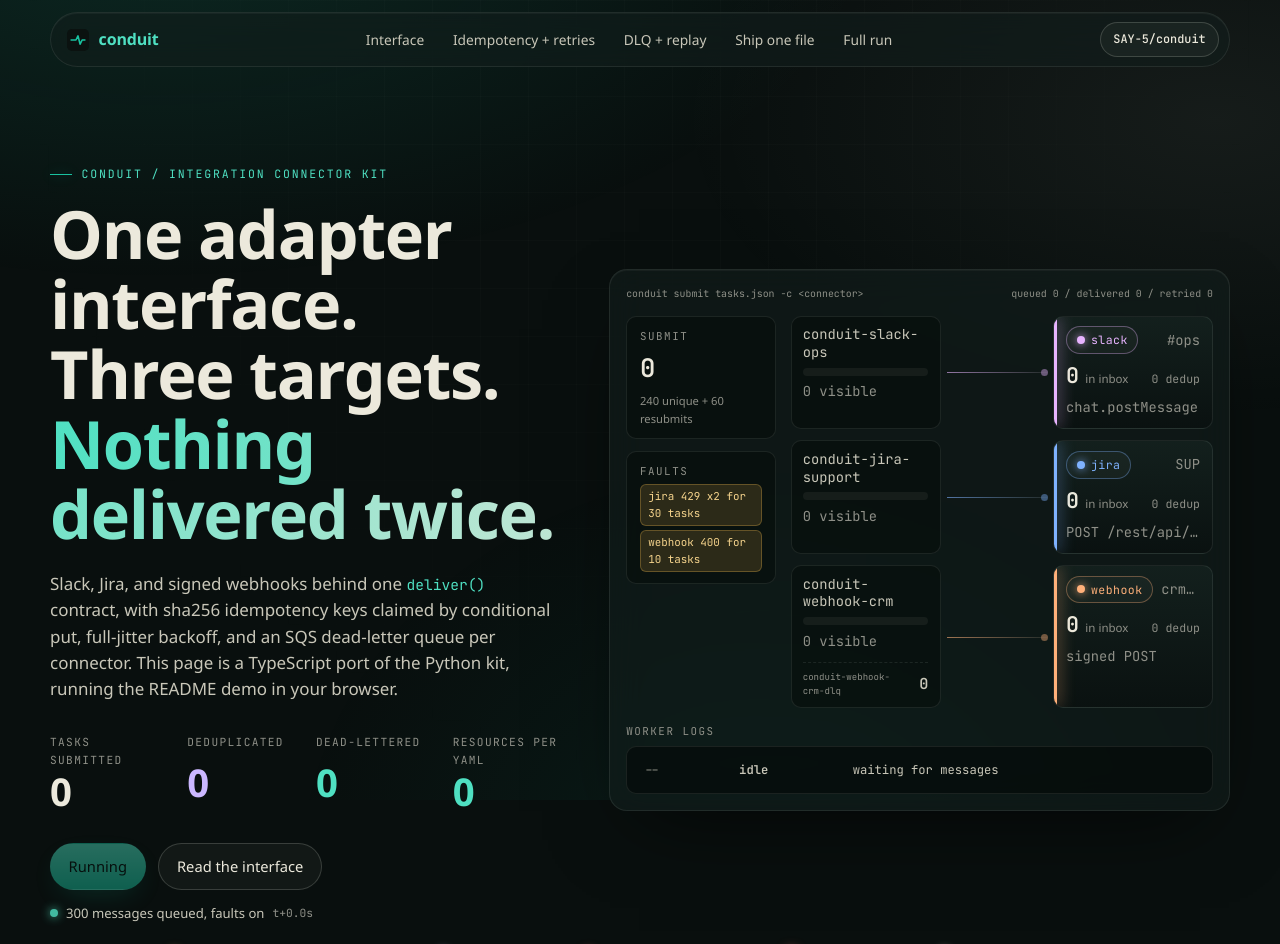
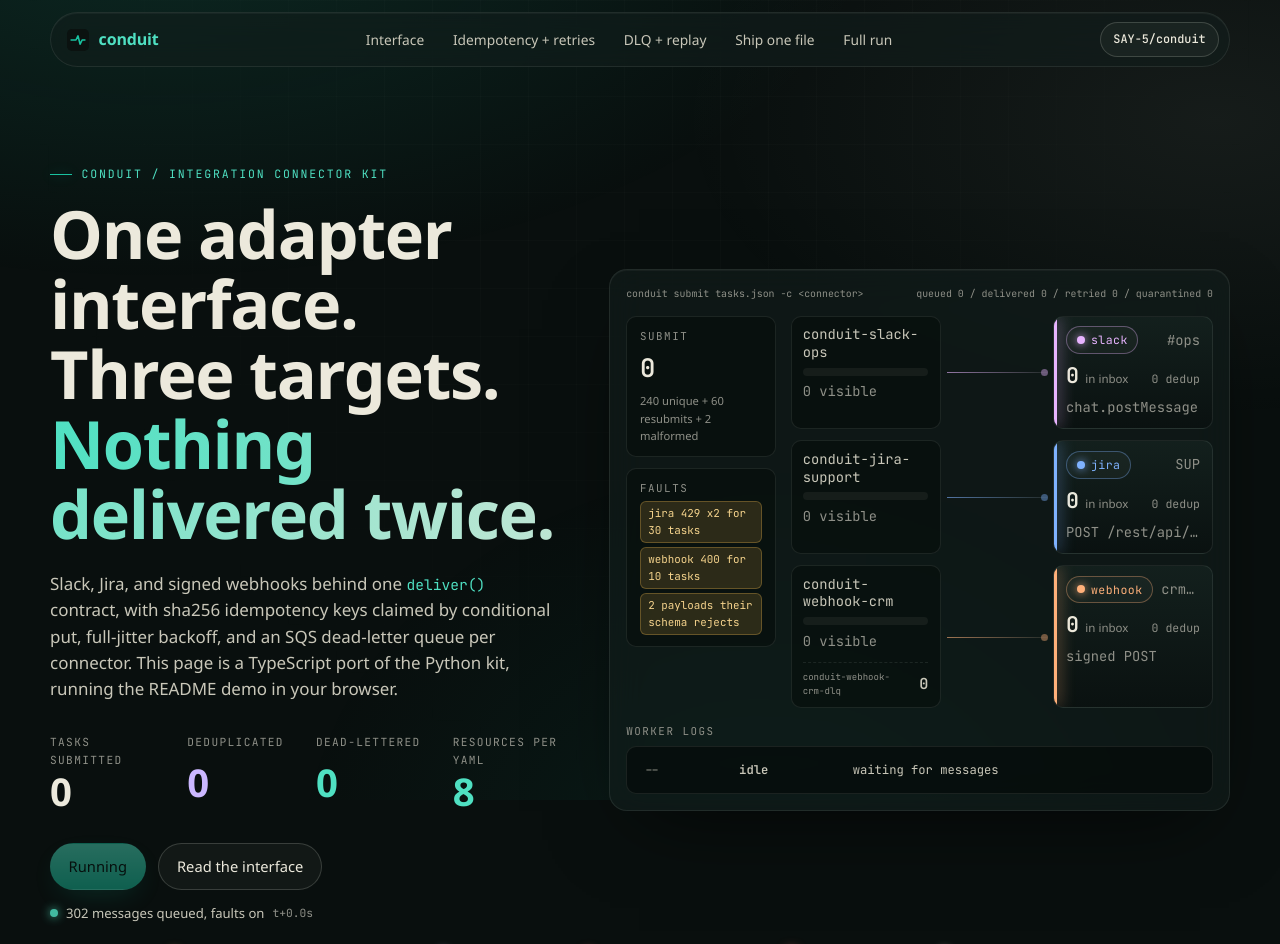
Before and after one commit to SAY-5/conduit, a React (Vite) app in the folder web/: page / in a window 1280 px wide. Shown: the top 944 px of the page. Built offline with nearby package versions, Linux system fonts and the light colour scheme; a web font is replaced by a local one.

Commit message:
fix(web): mirror the quarantine payloads, fix the plan stat, and quiet the live regions

```diff
--- a/web/src/components/LogStream.tsx
+++ b/web/src/components/LogStream.tsx
@@ -26,7 +26,7 @@
   return (
     <div className="log-wrap">
       <span className="code-label">{label}</span>
-      <div className="log" ref={ref} role="log" aria-live="polite" aria-label={label}>
+      <div className="log" ref={ref} role="log" aria-live="off" aria-label={label} tabIndex={0}>
         {shown.length === 0 ? <div className="log-line"><span className="t">--</span><span className="ev">idle</span><span>waiting for messages</span></div> : null}
         {shown.map((e) => (
           <div className={`log-line ${KIND_CLASS[e.kind] ?? ""}`} key={e.seq}>
--- a/web/src/sections/Hero.tsx
+++ b/web/src/sections/Hero.tsx
@@ -2,7 +2,7 @@
 import { useCallback, useEffect, useMemo, useRef, useState } from "react";
 import { Chip, Counter, TYPE_TONE } from "../components/common";
 import { LogStream } from "../components/LogStream";
-import { Engine, setupScenario } from "../sim/engine";
+import { DUPLICATES_PER_CONNECTOR, Engine, MALFORMED, setupScenario, UNIQUE_PER_CONNECTOR } from "../sim/engine";
 import { CONNECTOR_YAML, NEW_CONNECTOR_YAML } from "../sim/specs";
 import { diffPlans, plan } from "../sim/terraform";
 import type { HandleTrace, LogEvent } from "../sim/worker";
@@ -18,6 +18,7 @@
   dedup: number;
   retried: number;
   dlq: number;
+  quarantine: number;
   target: string;
 }
 
@@ -30,6 +31,7 @@
 const LANES = ["slack-ops", "jira-support", "webhook-crm"] as const;
 const TARGET_LABEL: Record<string, string> = { "slack-ops": "chat.postMessage", "jira-support": "POST /rest/api/3/issue", "webhook-crm": "signed POST" };
 const TICK_MS = 55;
+const SCENARIO_MESSAGES = 3 * (UNIQUE_PER_CONNECTOR + DUPLICATES_PER_CONNECTOR) + Object.keys(MALFORMED).length;
 
 function snapshot(engine: Engine): LaneSnap[] {
   return LANES.map((name) => {
@@ -42,6 +44,7 @@
       dedup: rt.worker.stats.deduplicated,
       retried: rt.worker.stats.retried,
       dlq: rt.dlq.messages.length,
+      quarantine: rt.quarantine.messages.length,
       target: rt.spec.target,
     };
   });
@@ -64,7 +67,6 @@
   const [particles, setParticles] = useState<Particle[]>([]);
   const [events, setEvents] = useState<LogEvent[]>([]);
   const [clock, setClock] = useState(0);
-  const [planCount, setPlanCount] = useState(0);
   const pid = useRef(0);
   const cancel = useRef(false);
 
@@ -104,7 +106,6 @@
     cancel.current = false;
     engine.reset();
     setParticles([]);
-    setPlanCount(0);
     setSubmitted(0);
     refresh();
     setPhase("queued");
@@ -128,7 +129,6 @@
     await wait(reduced ? 50 : 500);
     await drainLoop();
     if (cancel.current) return;
-    setPlanCount(planDiff.add.length);
     setPhase("done");
   }, [engine, refresh, drainLoop, spawn, planDiff, reduced]);
 
@@ -143,13 +143,14 @@
   const totalDedup = lanes.reduce((n, l) => n + l.dedup, 0);
   const totalDlq = lanes.reduce((n, l) => n + l.dlq, 0);
   const totalDelivered = lanes.reduce((n, l) => n + l.inbox, 0);
+  const totalQuarantined = lanes.reduce((n, l) => n + l.quarantine, 0);
   const totalQueued = lanes.reduce((n, l) => n + l.queued, 0);
   const totalRetried = lanes.reduce((n, l) => n + l.retried, 0);
   const running = phase === "draining" || phase === "replaying" || phase === "queued" || phase === "paused";
 
   const phaseLabel: Record<Phase, string> = {
     idle: "ready",
-    queued: "300 messages queued, faults on",
+    queued: `${SCENARIO_MESSAGES} messages queued, faults on`,
     draining: "workers polling",
     paused: "queues drained; clearing the webhook fault",
     replaying: "replaying dead letters",
@@ -188,7 +189,7 @@
             </div>
             <div className="stat">
               <dt className="stat-label">resources per YAML</dt>
-              <dd className="stat-value stat-teal"><Counter value={planCount} /></dd>
+              <dd className="stat-value stat-teal"><Counter value={planDiff.add.length} /></dd>
             </div>
           </motion.dl>
           <div className="hero-actions">
@@ -196,7 +197,7 @@
               {running ? "Running" : "Run the demo again"}
             </button>
             <a className="btn" href="#interface">Read the interface</a>
-            <span className="hero-phase" aria-live="polite">
+            <span className="hero-phase" role="status">
               <span className={`dot ${running ? "dot-live" : ""}`} /> {phaseLabel[phase]} <span className="mono">t+{clock.toFixed(1)}s</span>
             </span>
           </div>
@@ -206,7 +207,7 @@
           <div className="board-head">
             <span className="mono">conduit submit tasks.json -c &lt;connector&gt;</span>
             <span className="board-totals mono">
-              queued {totalQueued} / delivered {totalDelivered} / retried {totalRetried}
+              queued {totalQueued} / delivered {totalDelivered} / retried {totalRetried} / quarantined {totalQuarantined}
             </span>
           </div>
           <div className="board-body">
@@ -214,12 +215,13 @@
               <div className="source-card">
                 <span className="code-label">submit</span>
                 <strong className="mono">{submitted}</strong>
-                <span className="source-sub">240 unique + 60 resubmits</span>
+                <span className="source-sub">240 unique + 60 resubmits + 2 malformed</span>
               </div>
               <div className="source-card source-faults">
                 <span className="code-label">faults</span>
                 <span className={`fault ${phase === "done" || phase === "replaying" || phase === "idle" ? "fault-off" : ""}`}>jira 429 x2 for 30 tasks</span>
                 <span className={`fault ${phase === "done" || phase === "replaying" || phase === "idle" ? "fault-off" : ""}`}>webhook 400 for 10 tasks</span>
+                <span className="fault fault-quarantine">2 payloads their schema rejects</span>
               </div>
             </div>
             <div className="board-lanes">
@@ -280,13 +282,13 @@
           </div>
         </motion.div>
       </div>
-      <div className="hero-legend wrap mono" aria-hidden>
-        <span><i className="particle-swatch particle-ok" /> delivered</span>
-        <span><i className="particle-swatch particle-retry" /> delivered after 429 retries</span>
-        <span><i className="particle-swatch particle-dedup" /> deduplicated</span>
-        <span><i className="particle-swatch particle-bounce" /> failed, redelivered</span>
-        <span><i className="particle-swatch particle-dlq" /> dead-lettered</span>
-        <span><i className="particle-swatch particle-replay" /> replayed</span>
+      <div className="hero-legend wrap mono">
+        <span><i className="particle-swatch particle-ok" aria-hidden /> delivered</span>
+        <span><i className="particle-swatch particle-retry" aria-hidden /> delivered after 429 retries</span>
+        <span><i className="particle-swatch particle-dedup" aria-hidden /> deduplicated</span>
+        <span><i className="particle-swatch particle-bounce" aria-hidden /> failed, redelivered</span>
+        <span><i className="particle-swatch particle-dlq" aria-hidden /> dead-lettered</span>
+        <span><i className="particle-swatch particle-replay" aria-hidden /> replayed</span>
       </div>
     </section>
   );
--- a/web/src/sim/engine.ts
+++ b/web/src/sim/engine.ts
@@ -16,6 +16,16 @@
 export const JIRA_429_ATTEMPTS = 2;
 export const WEBHOOK_HARD_FAIL_TASKS = 10;
 
+/**
+ * Payloads their source schema rejects, mirroring demo/run.py: only a connector whose schema
+ * constrains a value can be violated by a payload the Task model accepts, so jira's priority
+ * enum and the CRM's status enum carry one each, and slack-ops submits none.
+ */
+export const MALFORMED: Record<string, Partial<Task>> = {
+  "jira-support": { priority: "cosmic" },
+  "webhook-crm": { status: "archived" },
+};
+
 export interface ConnectorRuntime {
   spec: ConnectorSpec;
   queue: Queue;
@@ -31,6 +41,7 @@
   submitted: number;
   unique: number;
   duplicates: number;
+  malformed: number;
   deduplicated: number;
   delivered: Record<string, number>;
   uniqueKeys: Record<string, number>;
@@ -44,6 +55,8 @@
   delayMax: number;
   deadLettered: number;
   deadLetterIds: string[];
+  quarantined: number;
+  quarantineNotes: string[];
   replayed: number;
   dlqAfterReplay: number;
   webhookDeliveredAfter: number;
@@ -180,10 +193,11 @@
   rateLimited: string[];
   hardFailed: string[];
   duplicates: number;
+  malformed: number;
   submitted: number;
 }
 
-/** Faults on, 300 messages queued: the first half of demo/run.py. */
+/** Faults on, 302 messages queued: the first half of demo/run.py. */
 export async function setupScenario(engine: Engine): Promise<ScenarioSetup> {
   const tasks: Record<string, Task[]> = {};
   for (const name of Object.keys(engine.specs)) tasks[name] = engine.syntheticTasks(name);
@@ -193,17 +207,20 @@
   engine.connectors["webhook-crm"].target.setFaults({ hardFailTasks: new Set(hardFailed) });
   let submitted = 0;
   let duplicates = 0;
+  let malformed = 0;
   for (const name of Object.keys(engine.specs)) {
     const unique = tasks[name];
     const healthy = unique.filter((t) => !hardFailed.includes(t.id));
     const resubmits = engine.rng.sample(healthy, DUPLICATES_PER_CONNECTOR);
-    const batch = engine.rng.shuffle([...unique, ...resubmits]);
+    const bad = MALFORMED[name] ? [makeTask({ id: `${engine.runId}-${name}-bad-0001`, title: `Malformed payload for ${name}`, body: "Rejected by the source schema before any claim.", labels: [name.split("-")[0], "demo"], ...MALFORMED[name] })] : [];
+    const batch = engine.rng.shuffle([...unique, ...resubmits, ...bad]);
     const sent = (await engine.submit(name, batch)).length;
     submitted += sent;
     duplicates += resubmits.length;
-    engine.emit({ connector: name, kind: "submit", event: "submit", taskId: "", key: "", detail: `${sent} messages (${unique.length} unique, ${resubmits.length} resubmits)` });
+    malformed += bad.length;
+    engine.emit({ connector: name, kind: "submit", event: "submit", taskId: "", key: "", detail: `${sent} messages (${unique.length} unique, ${resubmits.length} resubmits, ${bad.length} malformed)` });
   }
-  return { tasks, rateLimited, hardFailed, duplicates, submitted };
+  return { tasks, rateLimited, hardFailed, duplicates, malformed, submitted };
 }
 
 /** Everything read off the queues and inboxes before the fault is cleared. */
@@ -213,6 +230,7 @@
   uniqueKeys: Record<string, number>;
   dedupPer: Record<string, number>;
   deadLetterIds: string[];
+  quarantineNotes: string[];
   byAttempt: Record<number, number>;
   delays: number[];
   latencies: number[];
@@ -238,6 +256,9 @@
     uniqueKeys,
     dedupPer,
     deadLetterIds: engine.deadLetters("webhook-crm").map((m) => m.envelope.task.id).sort(),
+    quarantineNotes: Object.entries(engine.connectors).flatMap(([name, rt]) =>
+      rt.quarantine.messages.filter((m) => m.envelope.quarantine).map((m) => `${name}/${m.envelope.quarantine!.stage}: ${m.envelope.quarantine!.field} ${m.envelope.quarantine!.reason}`),
+    ),
     byAttempt,
     delays: Object.values(engine.connectors).flatMap((rt) => rt.worker.stats.retryDelays),
     latencies: Object.values(engine.connectors).flatMap((rt) => rt.worker.stats.latencies),
@@ -252,8 +273,10 @@
   const webhookAfter = engine.connectors["webhook-crm"].target.inbox.length;
   const deduplicated = Object.values(one.dedupPer).reduce((a, b) => a + b, 0);
   const deadLettered = one.deadLetterIds.length;
+  const quarantined = one.quarantineNotes.length;
   const problems: string[] = [];
   if (deduplicated !== setup.duplicates) problems.push(`deduplicated ${deduplicated} != duplicates ${setup.duplicates}`);
+  if (quarantined !== setup.malformed) problems.push(`quarantined ${quarantined} != malformed payloads ${setup.malformed}`);
   if (deadLettered !== WEBHOOK_HARD_FAIL_TASKS) problems.push(`dead letters ${deadLettered} != hard failures ${WEBHOOK_HARD_FAIL_TASKS}`);
   if (dlqAfter !== 0 || webhookAfter !== UNIQUE_PER_CONNECTOR) problems.push("replay did not drain the DLQ");
   for (const n of ["slack-ops", "jira-support"]) if (one.delivered[n] !== UNIQUE_PER_CONNECTOR) problems.push(`delivered ${n}=${one.delivered[n]}`);
@@ -263,6 +286,7 @@
     submitted: setup.submitted,
     unique: Object.values(setup.tasks).reduce((n, t) => n + t.length, 0),
     duplicates: setup.duplicates,
+    malformed: setup.malformed,
     deduplicated,
     delivered: one.delivered,
     uniqueKeys: one.uniqueKeys,
@@ -276,6 +300,8 @@
     delayMax: one.delays.length ? Math.max(...one.delays) : 0,
     deadLettered,
     deadLetterIds: one.deadLetterIds,
+    quarantined,
+    quarantineNotes: one.quarantineNotes,
     replayed,
     dlqAfterReplay: dlqAfter,
     webhookDeliveredAfter: webhookAfter,
@@ -308,7 +334,7 @@
   const lines = [
     `conduit demo summary (run ${s.runId}, browser port of demo/run.py)`,
     "=".repeat(72),
-    `${pad("tasks submitted")}${s.submitted}  (${s.unique} unique + ${s.duplicates} duplicate resubmits)`,
+    `${pad("tasks submitted")}${s.submitted}  (${s.unique} unique + ${s.duplicates} duplicate resubmits + ${s.malformed} malformed)`,
     `${pad("deduplicated")}${s.deduplicated}  (must equal duplicates: ${s.deduplicated === s.duplicates ? "ok" : "MISMATCH"})`,
     "delivered per connector",
     ...Object.keys(s.delivered).map((n) => `  ${n.padEnd(18)}${String(s.delivered[n]).padStart(3)} delivered, ${String(s.uniqueKeys[n]).padStart(3)} unique keys, ${String(s.dedupPer[n]).padStart(3)} deduplicated (${inboxes[n] ?? "fake inbox"})`),
@@ -316,6 +342,8 @@
     `${pad("  backoff evidence")}attempt 1 -> ${s.byAttempt[1] ?? 0} retries, attempt 2 -> ${s.byAttempt[2] ?? 0} retries; delay min/median/max ${s.delayMin.toFixed(3)}s / ${s.delayMedian.toFixed(3)}s / ${s.delayMax.toFixed(3)}s (policy base 0.25s x2, cap 8s, full jitter)`,
     `${pad("dead-lettered")}${s.deadLettered}  (must equal hard failures ${WEBHOOK_HARD_FAIL_TASKS}: ${s.deadLettered === WEBHOOK_HARD_FAIL_TASKS ? "ok" : "MISMATCH"}); conduit-webhook-crm-dlq after maxReceiveCount=2`,
     `${pad("  dead letters")}${s.deadLetterIds.map((t) => t.slice(-4)).join(", ")}`,
+    `${pad("quarantined")}${s.quarantined}  (must equal malformed payloads ${s.malformed}: ${s.quarantined === s.malformed ? "ok" : "MISMATCH"}); held in conduit-<connector>-quarantine, never dead-lettered`,
+    `${pad("  quarantine notes")}${s.quarantineNotes.join("; ")}`,
     `${pad("DLQ replay")}${s.replayed} replayed after clearing the fault; DLQ now ${s.dlqAfterReplay}; webhook delivered ${s.webhookDeliveredAfter}/${UNIQUE_PER_CONNECTOR}`,
     `${pad("delivery latency")}p50 ${s.p50Ms.toFixed(1)} ms, p95 ${s.p95Ms.toFixed(1)} ms (worker attempt-to-ack)`,
     `${pad("end-to-end latency")}p50 ${s.e2eP50.toFixed(2)} s, p95 ${s.e2eP95.toFixed(2)} s (submit-to-remote-receipt); queues drained in ${s.drainSeconds.toFixed(1)}s`,
--- a/web/src/sim/selfcheck.ts
+++ b/web/src/sim/selfcheck.ts
@@ -40,7 +40,7 @@
   const bursts = Object.values(engine.connectors).map((rt) => `${rt.spec.name} ${rt.spec.rateLimit.requestsPerSecond}/s burst ${rt.spec.rateLimit.burst}`).join(", ");
   const honored = jira.worker.stats.retryAfterHonored;
   return [
-    { label: "tasks submitted", value: `${s.submitted}  (${s.unique} unique + ${s.duplicates} duplicate resubmits)`, ok: s.submitted === 300 },
+    { label: "tasks submitted", value: `${s.submitted}  (${s.unique} unique + ${s.duplicates} duplicate resubmits + ${s.malformed} malformed)`, ok: s.submitted === 302 && s.malformed === 2 },
     { label: "  unique tasks", value: `${s.unique} across ${Object.keys(engine.specs).length} connectors`, ok: s.unique === 240 },
     { label: "  resubmits", value: `${s.duplicates}`, ok: s.duplicates === 60 },
     { label: "deduplicated", value: `${s.deduplicated}  (must equal duplicates: ${s.deduplicated === s.duplicates ? "ok" : "MISMATCH"})`, ok: s.deduplicated === 60 && s.deduplicated === s.duplicates },
@@ -60,6 +60,7 @@
     { label: "  Retry-After honoured", value: `${honored} 429 responses fed back into the token bucket`, ok: honored === JIRA_RATE_LIMITED_TASKS * JIRA_429_ATTEMPTS },
     { label: "  token bucket waits", value: `${throttled} sends paced by the per-connector bucket; the shipped bursts (${bursts}) cover this run's pace, so only Retry-After moves the earliest send`, ok: throttled === 0 },
     { label: "  breakers", value: `0 opens (429 is throttling, not a target failure)`, ok: Object.values(engine.connectors).every((rt) => rt.worker.stats.breakerOpens === 0) },
+    { label: "quarantined", value: `${s.quarantined}  (must equal malformed payloads ${s.malformed}: ${s.quarantined === s.malformed ? "ok" : "MISMATCH"}); ${s.quarantineNotes.join("; ")}`, ok: s.quarantined === 2 && s.quarantineNotes.length === 2 && s.quarantineNotes.every((n) => n.includes("schema")) },
     { label: "dead-lettered", value: `${s.deadLettered}  (must equal hard failures ${WEBHOOK_HARD_FAIL_TASKS}: ${s.deadLettered === WEBHOOK_HARD_FAIL_TASKS ? "ok" : "MISMATCH"})`, ok: s.deadLettered === 10 },
     { label: "  dead letters", value: s.deadLetterIds.map((t) => t.slice(-4)).join(", "), ok: JSON.stringify(s.deadLetterIds) === JSON.stringify(expectedDeadLetters) },
     { label: "DLQ replay", value: `${s.replayed} replayed after clearing the fault; DLQ now ${s.dlqAfterReplay}; webhook delivered ${s.webhookDeliveredAfter}/80`, ok: s.replayed === 10 && s.dlqAfterReplay === 0 && s.webhookDeliveredAfter === 80 },
```
Also changed, not shown: web/src/sections/Reliability.tsx (+10 -1 lines), web/src/sections/Run.tsx (+6 -4 lines), 1 other file (tests, documents, lock files or other folders).
